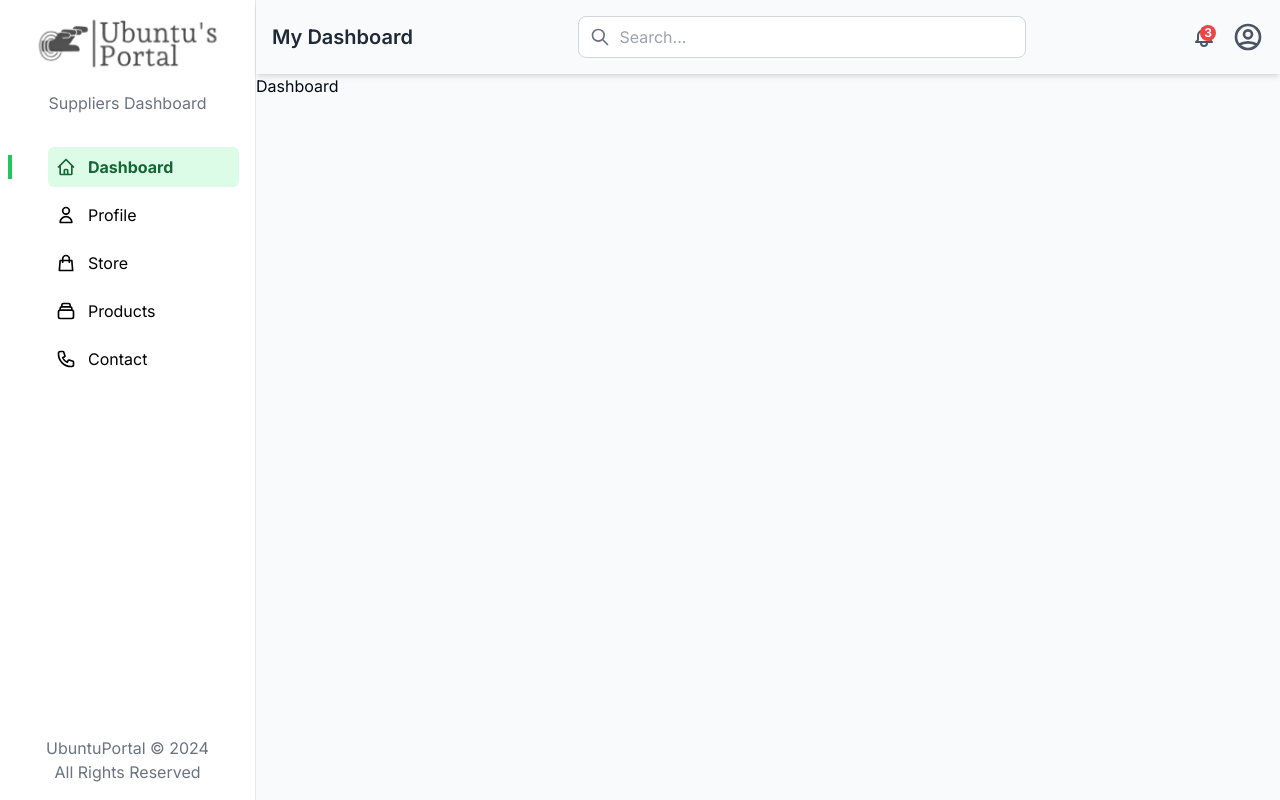
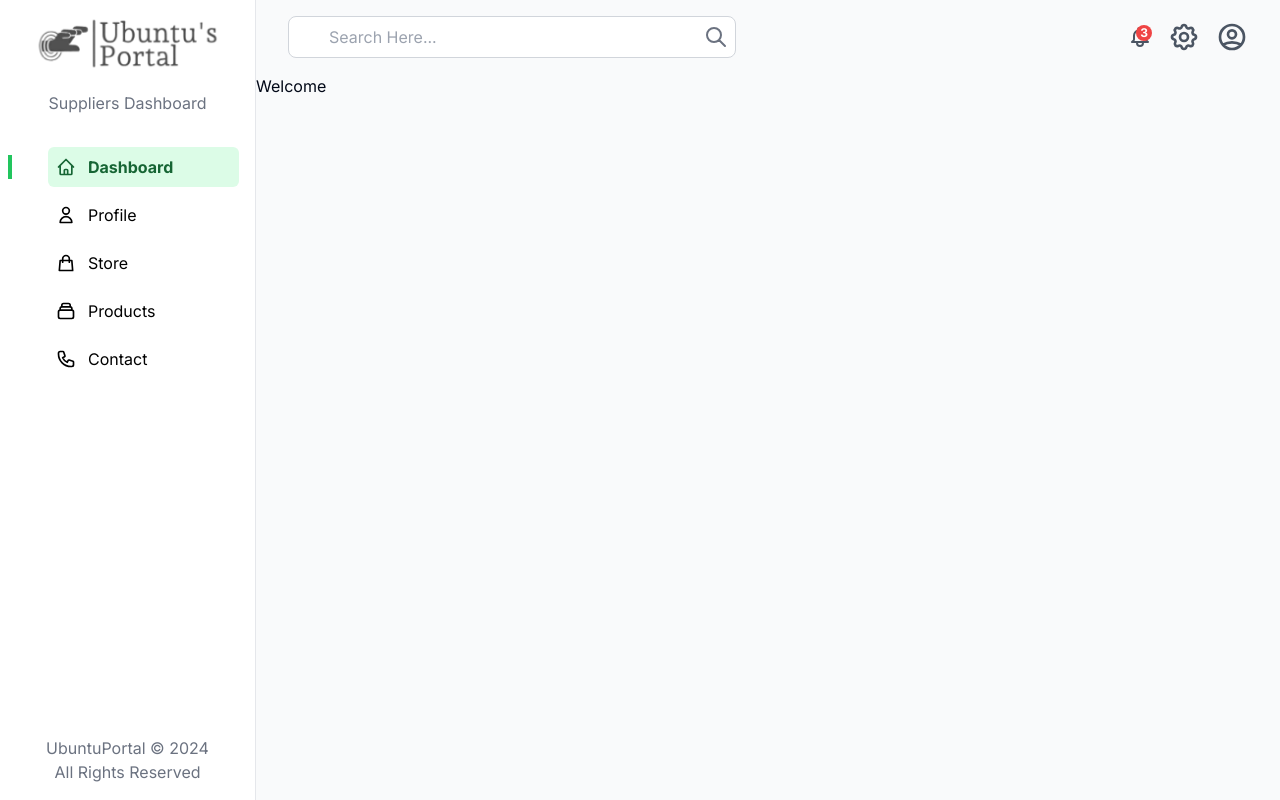
Before and after one commit to ubuntuportal/ubuntu_portal, a Next.js app in the folder ubuntu_portal_frontend/: page /supplier/dashboard in a window 1280 px wide. Built offline with nearby package versions, Linux system fonts and the light colour scheme.

Commit message:
Completed working on header

```diff
--- a/ubuntu_portal_frontend/app/supplier/dashboard/page.tsx
+++ b/ubuntu_portal_frontend/app/supplier/dashboard/page.tsx
@@ -1,7 +1,7 @@
-import React from 'react';
+import React from "react";
 
 function Dashboard() {
-  return <div>Dashboard</div>;
+  return <div>Welcome</div>;
 }
 
 export default Dashboard;
--- a/ubuntu_portal_frontend/components/supplier/Header.tsx
+++ b/ubuntu_portal_frontend/components/supplier/Header.tsx
@@ -1,37 +1,41 @@
 import React from "react";
-import { BellIcon, SearchIcon, UserCircleIcon } from "@heroicons/react/outline";
+import {
+  BellIcon,
+  CogIcon,
+  SearchIcon,
+  UserCircleIcon,
+} from "@heroicons/react/outline";
 function Header() {
   return (
-    <header className="bg-gray-50 shadow-md p-4 flex items-center justify-between">
-      {/* Logo/Branding */}
-      <div className="flex items-center space-x-2">
-        {/* Replace with your logo */}
-        <span className="text-xl font-semibold text-gray-800">
-          My Dashboard
-        </span>
-      </div>
-
+    <header className="bg-transparent p-4 flex items-center justify-between">
       {/* Search Bar */}
       <div className="flex items-center w-full max-w-md mx-4">
         <div className="relative flex items-center w-full">
-          <SearchIcon className="absolute left-3 h-5 w-5 text-gray-500" />
+          <button className="absolute right-2">
+            <SearchIcon className=" h-auto w-6 text-gray-500" />
+          </button>
           <input
             type="text"
-            placeholder="Search..."
+            placeholder="Search Here..."
             className="w-full py-2 pl-10 pr-4 border border-gray-300 rounded-lg focus:outline-none focus:ring focus:border-blue-500"
           />
         </div>
       </div>
 
       {/* User Profile & Notifications */}
-      <div className="flex items-center space-x-4">
+      <div className="flex items-center mr-4 space-x-4">
         <button className="relative text-gray-600 hover:text-gray-800">
           <BellIcon className="h-6 w-6" />
           {/* Notification Badge */}
           <span className="absolute top-0 right-0 inline-flex items-center justify-center h-2 w-2 p-2 bg-red-500 text-white text-xs font-bold rounded-full">
             3
           </span>
+          {/*Settings*/}
         </button>
+        <button className="text-gray-600 hover:text-gray-800">
+          <CogIcon className="h-8 w-8"></CogIcon>
+        </button>
+        {/*User*/}
         <button className="text-gray-600 hover:text-gray-800">
           <UserCircleIcon className="h-8 w-8" />
         </button>
```
